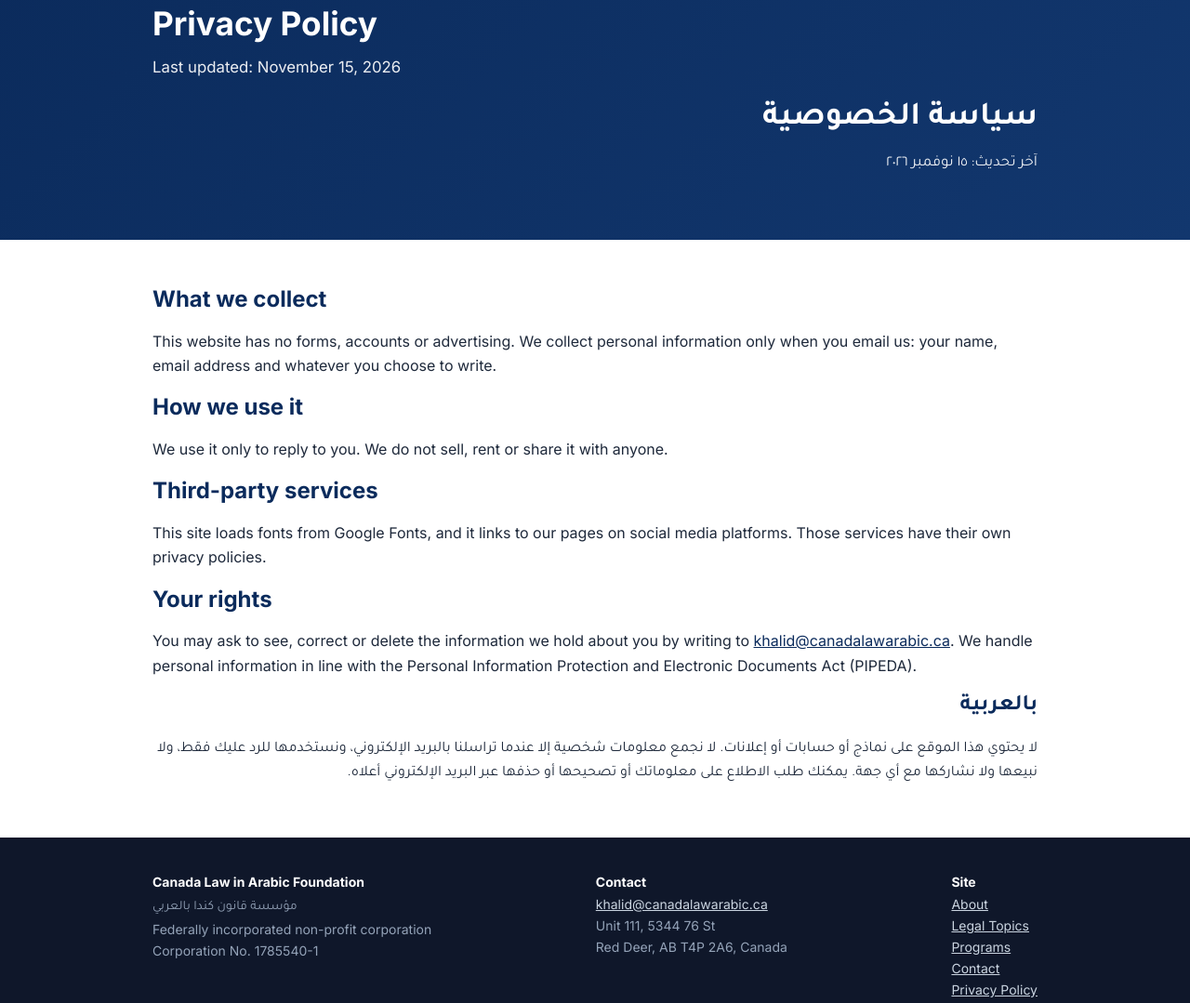
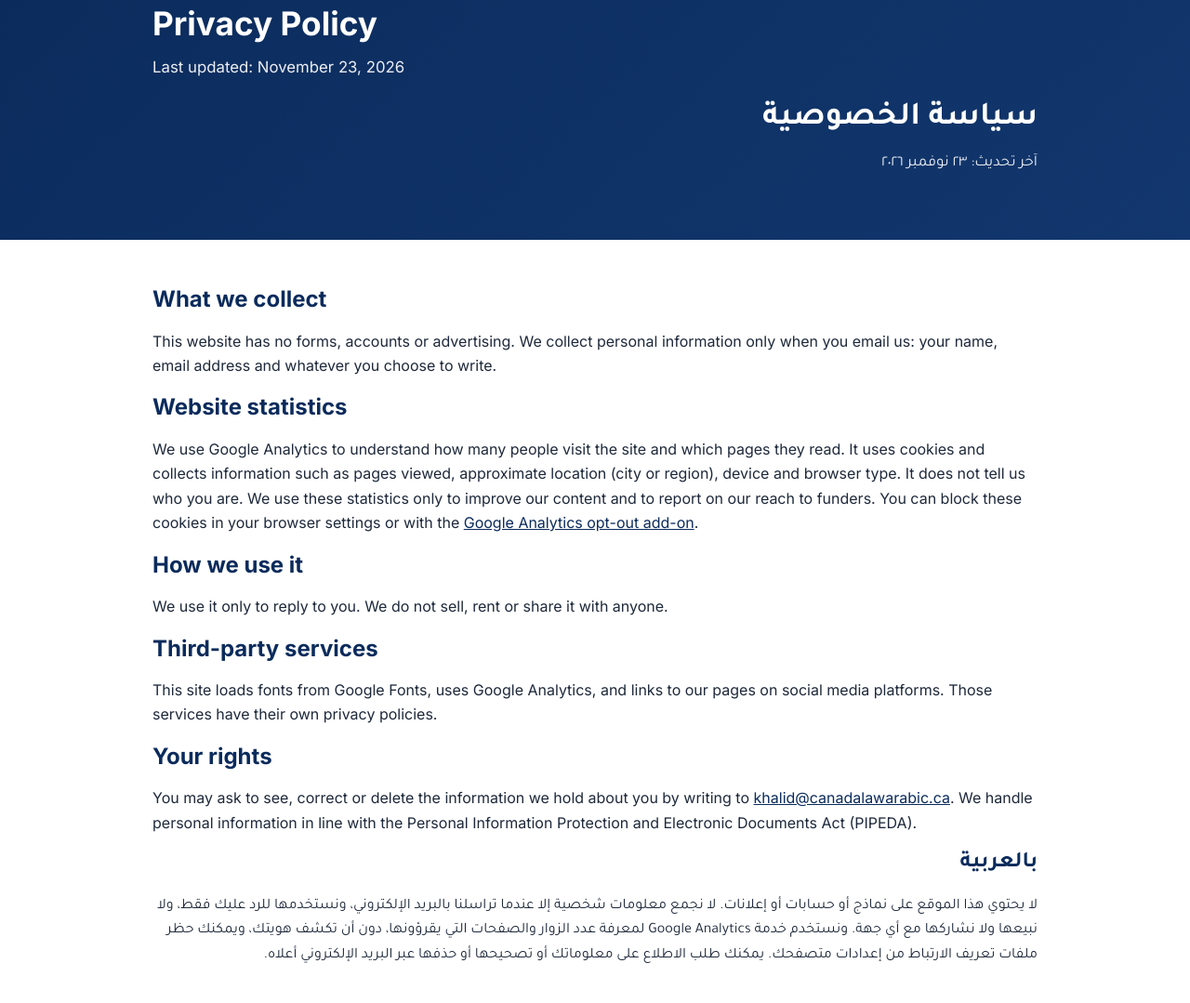
Before and after one commit to khalidhawsli/canada-law-arabic, a plain HTML site: page privacy.html in a window 1280 px wide. Shown: the part 170-1249 px from the top of the page at 93% size. Drawn offline with Linux system fonts and the light colour scheme.

Commit message:
Add Google Analytics and update privacy policy

```diff
--- a/privacy.html
+++ b/privacy.html
@@ -5,6 +5,8 @@
 <meta name="viewport" content="width=device-width, initial-scale=1.0">
 <title>Privacy Policy | Canada Law in Arabic Foundation</title>
 <meta name="description" content="Privacy policy of Canada Law in Arabic Foundation.">
+<script async src="https://www.googletagmanager.com/gtag/js?id=G-W6ZR0PTBBL"></script>
+<script>window.dataLayer=window.dataLayer||[];function gtag(){dataLayer.push(arguments);}gtag('js',new Date());gtag('config','G-W6ZR0PTBBL');</script>
 <link rel="canonical" href="https://canadalawarabic.ca/privacy">
 <link rel="icon" href="/favicon.ico" sizes="48x48">
 <link rel="icon" type="image/png" sizes="192x192" href="/favicon-192.png">
@@ -26,19 +28,21 @@
 <div class="nav-links"><a href="/">Home</a><a href="/about">About</a><a href="/topics">Legal Topics</a><a href="/programs">Programs</a><a href="/contact">Contact</a></div>
 </div></nav>
 <header class="page"><div class="container">
-<h1>Privacy Policy</h1><p>Last updated: November 15, 2026</p>
-<div class="ar"><h1>سياسة الخصوصية</h1><p>آخر تحديث: ١٥ نوفمبر ٢٠٢٦</p></div>
+<h1>Privacy Policy</h1><p>Last updated: November 23, 2026</p>
+<div class="ar"><h1>سياسة الخصوصية</h1><p>آخر تحديث: ٢٣ نوفمبر ٢٠٢٦</p></div>
 </div></header>
 <main>
 <section><div class="container"><h2>What we collect</h2>
 <p>This website has no forms, accounts or advertising. We collect personal information only when you email us: your name, email address and whatever you choose to write.</p>
+<h2>Website statistics</h2>
+<p>We use Google Analytics to understand how many people visit the site and which pages they read. It uses cookies and collects information such as pages viewed, approximate location (city or region), device and browser type. It does not tell us who you are. We use these statistics only to improve our content and to report on our reach to funders. You can block these cookies in your browser settings or with the <a href="https://tools.google.com/dlpage/gaoptout" target="_blank" rel="noopener">Google Analytics opt-out add-on</a>.</p>
 <h2>How we use it</h2>
 <p>We use it only to reply to you. We do not sell, rent or share it with anyone.</p>
 <h2>Third-party services</h2>
-<p>This site loads fonts from Google Fonts, and it links to our pages on social media platforms. Those services have their own privacy policies.</p>
+<p>This site loads fonts from Google Fonts, uses Google Analytics, and links to our pages on social media platforms. Those services have their own privacy policies.</p>
 <h2>Your rights</h2>
 <p>You may ask to see, correct or delete the information we hold about you by writing to <a href="mailto:khalid@canadalawarabic.ca">khalid@canadalawarabic.ca</a>. We handle personal information in line with the Personal Information Protection and Electronic Documents Act (PIPEDA).</p>
-<div class="ar"><h2>بالعربية</h2><p>لا يحتوي هذا الموقع على نماذج أو حسابات أو إعلانات. لا نجمع معلومات شخصية إلا عندما تراسلنا بالبريد الإلكتروني، ونستخدمها للرد عليك فقط، ولا نبيعها ولا نشاركها مع أي جهة. يمكنك طلب الاطلاع على معلوماتك أو تصحيحها أو حذفها عبر البريد الإلكتروني أعلاه.</p></div></div></section>
+<div class="ar"><h2>بالعربية</h2><p>لا يحتوي هذا الموقع على نماذج أو حسابات أو إعلانات. لا نجمع معلومات شخصية إلا عندما تراسلنا بالبريد الإلكتروني، ونستخدمها للرد عليك فقط، ولا نبيعها ولا نشاركها مع أي جهة. ونستخدم خدمة Google Analytics لمعرفة عدد الزوار والصفحات التي يقرؤونها، دون أن تكشف هويتك، ويمكنك حظر ملفات تعريف الارتباط من إعدادات متصفحك. يمكنك طلب الاطلاع على معلوماتك أو تصحيحها أو حذفها عبر البريد الإلكتروني أعلاه.</p></div></div></section>
 
 </main>
 <footer><div class="container">
```
Also changed, not shown: about.html (+2 -0 lines), contact.html (+2 -0 lines), index.html (+2 -0 lines), programs.html (+2 -0 lines), topics.html (+2 -0 lines).
